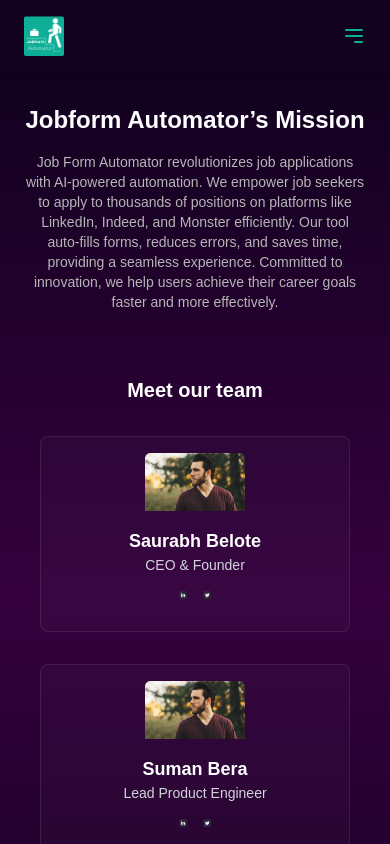
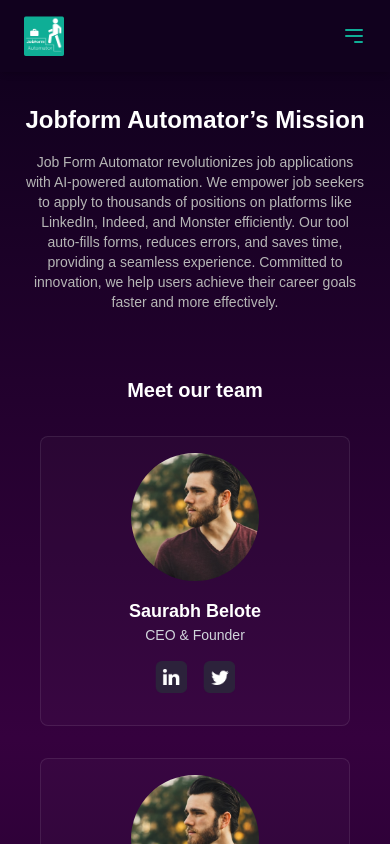
Before and after one commit to saurabhbelote/JobFormAutomator, a Next.js app: page /about in a window 390 px wide. Shown: the top 844 px of the page. Built offline with nearby package versions, Linux system fonts and the light colour scheme.

Commit message:
add form for send auto mail

```diff
--- a/app/atsresume/page.tsx
+++ b/app/atsresume/page.tsx
@@ -5,7 +5,7 @@
 export default function AtsResume() {
   const router = useRouter();
   return (
-    <div>
+    <div className="bg-[#11011E]">
       <Header />
       <div className=" flex p-6 h-[100vh] gap-10 bg-gradient-to-b pt-5 from-[#11011E] via-[#35013e] to-[#11011E] bg-[#11011E] text-white">
         {/* Create new resume card */}
--- a/app/layout.tsx
+++ b/app/layout.tsx
@@ -26,7 +26,7 @@
   return (
     <html lang="en">
       <body
-        className={`${geistSans.variable} ${geistMono.variable} antialiased`}
+        className={`${geistSans.variable} ${geistMono.variable} antialiased bg-[#11011E] `}
       >
         <Navbar />
         <main className="pt-16">{children}</main>
--- a/app/page.tsx
+++ b/app/page.tsx
@@ -32,7 +32,7 @@
 
  // console.log(user);
   return (
-    <>
+    <div className='bg-[#11011E]'>
       <HeroSection />
       <FeaturesSection />
       <CompaniesSection />
@@ -40,6 +40,6 @@
       <ResumeATSChecker />
       <FAQSection />
       {/* <SignupPage/> */}
-    </>
+    </div>
   );
 }
--- a/app/policy/page.tsx
+++ b/app/policy/page.tsx
@@ -3,7 +3,7 @@
 
 export default function Privacy() {
   return (
-    <div className=" mt-14">
+    <div className=" mt-14 bg-[#11011E]">
        <PrivacyBox/>
       <PrivacySection/>
 
--- a/app/pricing/page.tsx
+++ b/app/pricing/page.tsx
@@ -2,8 +2,8 @@
 
 export default function Pricing() {
     return (
-        <>
+        <div className="bg-[#11011E]">
             <PricingSection />
-        </>
+        </div>
     );
 }
--- a/app/privacy/page.tsx
+++ b/app/privacy/page.tsx
@@ -3,9 +3,9 @@
 
 export default function Privacy() {
   return (
-    <>
+    <div className="bg-[#11011E]">
       <PrivacySection />
       <PrivacyBox />
-    </>
+    </div>
   );
 }
--- a/components/Footer.jsx
+++ b/components/Footer.jsx
@@ -39,7 +39,7 @@
   return (
     <footer
       ref={footerRef} // Assign the ref to the footer
-      className={`text-gray-400 py-10 transition-all duration-700 ease-in-out ${
+      className={`text-gray-400 py-10 transition-all duration-700 ease-in-out bg-[#11011E] ${
         isInView ? "opacity-100 translate-y-0" : "opacity-0 translate-y-10"
       }`}
     >
--- a/components/about/OurTeam.tsx
+++ b/components/about/OurTeam.tsx
@@ -9,20 +9,46 @@
 
 const TeamCard = ({ name, role, linkedin, twitter }: TeamCardProps) => (
   <div className="rounded-lg text-center pb-8 border-[1px] border-[#FFFFFF17] bg-[#FFFFFF06] animate-fade-in-up p-4">
-    <Image
-      width={100} height={100}
-      src="/images/user.png"
-      alt={name}
-      className="mx-auto   object-cover"
-    />
+    <div className="relative w-32 h-32 mx-auto">
+      <Image
+        src="/images/user.png"
+        alt={name}
+        fill
+        sizes="(max-width: 768px) 100px, 128px"
+        className="rounded-full object-cover"
+        priority
+      />
+    </div>
     <h3 className="mt-4 text-lg sm:text-xl font-semibold">{name}</h3>
     <p className="text-sm sm:text-base text-gray-300">{role}</p>
     <div className="flex justify-center gap-4 mt-4">
-      <a href={linkedin} target="_blank" rel="noreferrer">
-        <Image src="/images/linkedin-icon.png" alt="LinkedIn"  width={8} height={8} className=" sm:w-10 sm:h-10" />
+      <a
+        href={linkedin}
+        target="_blank"
+        rel="noreferrer"
+        className="relative w-8 h-8 sm:w-10 sm:h-10"
+      >
+        <Image
+          src="/images/linkedin-icon.png"
+          alt="LinkedIn"
+          fill
+          sizes="(max-width: 768px) 32px, 40px"
+          className="object-contain"
+        />
       </a>
-      <a href={twitter} target="_blank" rel="noreferrer">
-        <Image src="/images/twitter-icon.png" alt="Twitter"  width={8} height={8} className="sm:w-10 sm:h-10" />
+      <a
+        href={twitter}
+        target="_blank"
+        rel="noreferrer"
+        className="relative w-8 h-8 sm:w-10 sm:h-10"
+      >
+        <Image
+          src="/images/twitter-icon.png"
+          alt="Twitter"
+          fill
+          sizes="(max-width: 768px) 32px, 40px"
+          className="object-contain"
+        />
       </a>
     </div>
   </div>
--- a/components/createResume/Header.tsx
+++ b/components/createResume/Header.tsx
@@ -20,26 +20,7 @@
 
               <span className="text-2xl font-bold">Resumes</span>
             </div>
-            <div className="flex items-center space-x-4">
-              <button
-                onClick={() => setViewMode("grid")}
-                className={`p-2 rounded-md ${
-                  viewMode === "grid" ? "bg-[#ffffff1a]" : (
-                    "hover:bg-[#ffffff0f]"
-                  )
-                }`}>
-                <BsGrid size={20} />
-              </button>
-              <button
-                onClick={() => setViewMode("list")}
-                className={`p-2 rounded-md ${
-                  viewMode === "list" ? "bg-[#ffffff1a]" : (
-                    "hover:bg-[#ffffff0f]"
-                  )
-                }`}>
-                <BsList size={20} />
-              </button>
-            </div>
+
           </div>
         </div>
       </div>
--- a/components/home/CompaniesSection.tsx
+++ b/components/home/CompaniesSection.tsx
@@ -1,12 +1,31 @@
-
 import Image from "next/image";
 
 const CompaniesSection = () => {
     const companies = [
-      { name: "Microsoft", logo: "/images/microsoft.png" }, // Replace with actual logo paths
-      { name: "Netflix", logo: "/images/netflix.png" },
-      { name: "Flipkart", logo: "/images/flipkart.png" },
-      { name: "Swiggy", logo: "/images/swiggy.png" },
+      {
+        name: "Microsoft",
+        logo: "/images/microsoft.png",
+        width: 120,
+        height: 40
+      },
+      {
+        name: "Netflix",
+        logo: "/images/netflix.png",
+        width: 120,
+        height: 40
+      },
+      {
+        name: "Flipkart",
+        logo: "/images/flipkart.png",
+        width: 120,
+        height: 40
+      },
+      {
+        name: "Swiggy",
+        logo: "/images/swiggy.png",
+        width: 120,
+        height: 40
+      },
     ];
 
     return (
@@ -17,13 +36,15 @@
           </h3>
           <div className="flex flex-wrap justify-center items-center gap-6 mt-6">
             {companies.map((company, index) => (
-              <div key={index} className="w-24 sm:w-28 lg:w-32">
+              <div key={index} className="relative w-24 sm:w-28 lg:w-32 h-12">
                 <Image
                   src={company.logo}
                   alt={`${company.name} logo`}
-                  className="w-full h-auto object-contain"
-                  width={10}
-                  height={10}
+                  fill
+                  sizes="(max-width: 640px) 96px, (max-width: 1024px) 112px, 128px"
+                  priority={index < 2}
+                  quality={90}  // Set quality per image
+                  className="object-contain"
                 />
               </div>
             ))}
@@ -31,6 +52,6 @@
         </div>
       </div>
     );
-  };
+};
 
-  export default CompaniesSection;
+export default CompaniesSection;
--- a/components/home/FeaturesSection.tsx
+++ b/components/home/FeaturesSection.tsx
@@ -63,7 +63,7 @@
   }, []);
 
   return (
-    <div className="text-white py-16 px-4">
+    <div className="text-white  py-16 px-4">
       <div className="max-w-6xl space-y-4 mx-auto flex flex-col items-center">
         {/* Section Header */}
         <div className="px-4 py-2 space-x-3 border-[1px] border-[#FFFFFF0D] rounded-full flex items-center bg-[#FFFFFF05]">
--- /dev/null
+++ b/next.config.js
@@ -0,0 +1,12 @@
+/** @type {import('next').NextConfig} */
+const nextConfig = {
+  images: {
+    deviceSizes: [640, 750, 828, 1080, 1200],
+    imageSizes: [16, 32, 48, 64, 96, 128, 256],
+    formats: ['image/webp'],
+  },
+  // Image quality can be set per-image using the quality prop
+  // Default quality is 75
+}
+
+module.exports = nextConfig
```
